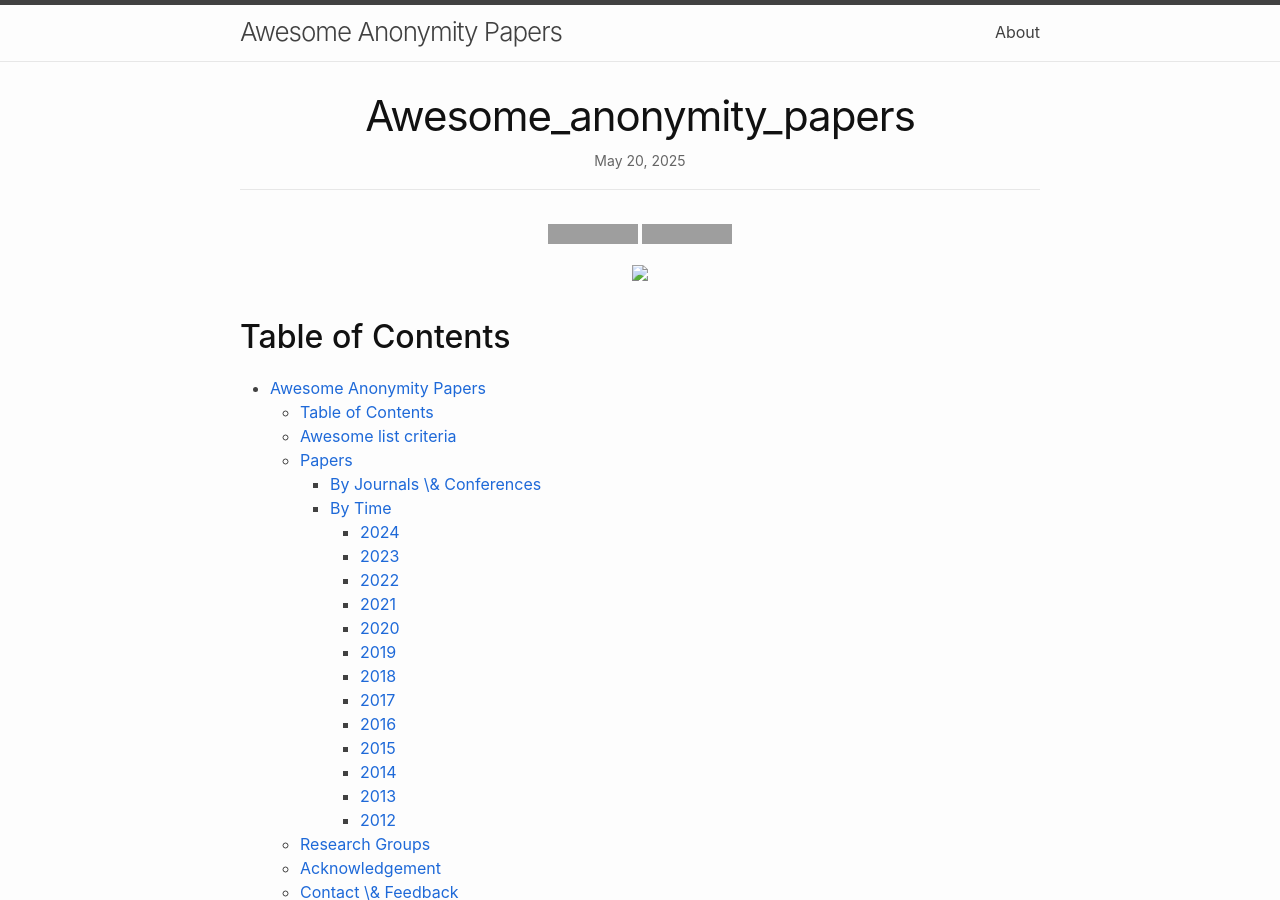
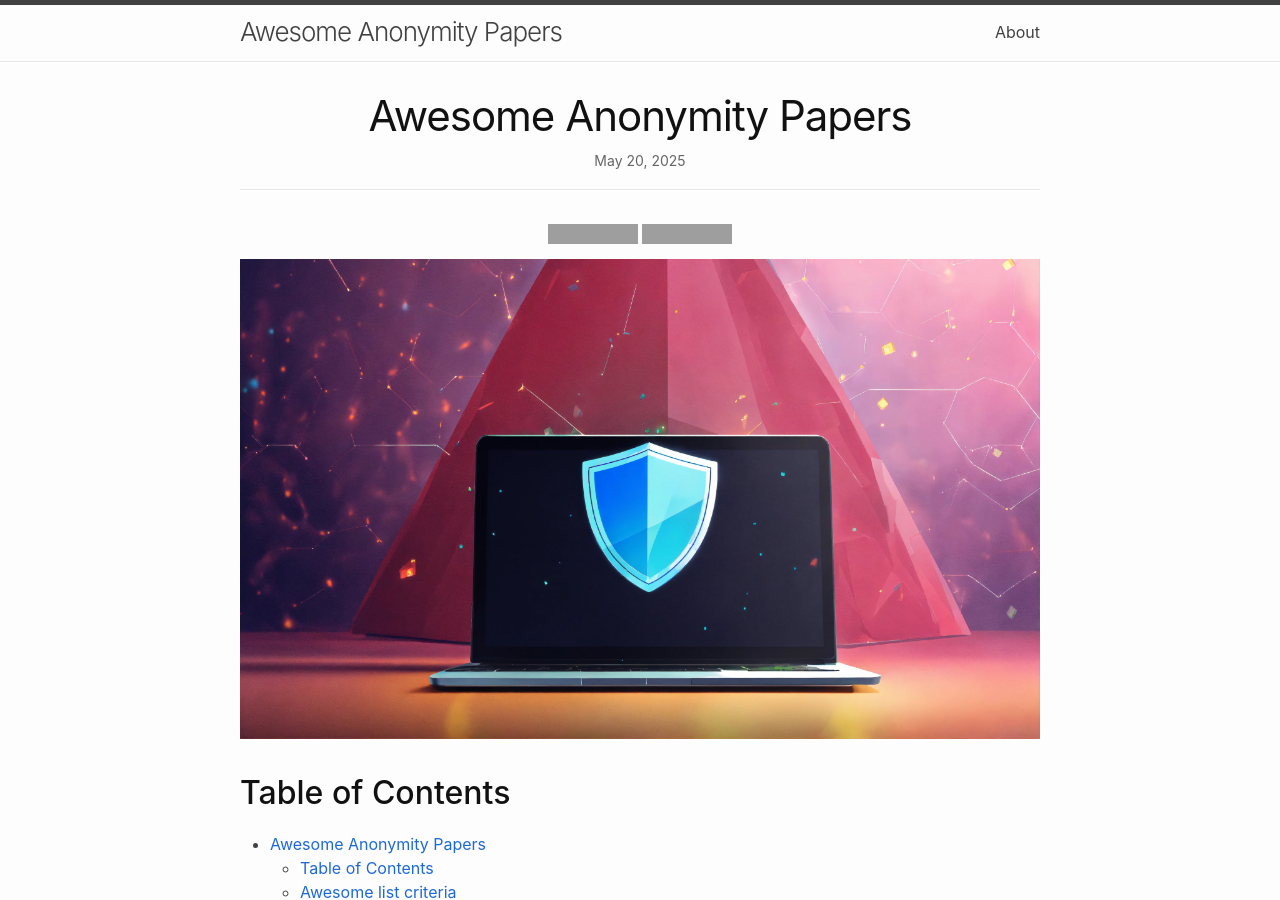
Before and after one commit to secdr/awesome-anonymity-papers, a Jekyll site: the page built from _posts/2025-05-20-awesome-anonymity-papers.md, in a window 1280 px wide and 900 px high. Built offline with Jekyll 4.4.1, drawn with Linux system fonts in a browser that asks for light colours; some of the changed text lies outside the part shown; grey boxes are pictures that could not be loaded.

Commit message:
Fix assets path & add subfooter.

```diff
--- a/_config.yml
+++ b/_config.yml
@@ -2,11 +2,10 @@
 # ------------------
 #
 title: Awesome Anonymity Papers
-#
 author:
   name: Qiang Zhang
   email: qzhang@stu.scu.edu.cn
-#
+
 # The `>` after `description:` means to ignore line-breaks until next key. If
 #   you wish to omit the line-break after the end of text, use `>-` instead.
 description: >
--- a/_includes/footer.html
+++ b/_includes/footer.html
@@ -26,7 +26,5 @@
     <div class="social-links">
       {%- include social.html -%}
     </div>
-
   </div>
-
 </footer>
--- a/_includes/sub-footer.html
+++ b/_includes/sub-footer.html
@@ -1,4 +1,15 @@
-{% comment %}
-  Use this to insert markup before the closing body tag.
-  For example, scripts that need to be executed after the document has finished loading.
-{% endcomment %}
+<div class="sub-footer">
+  <span id="sf-toggle" onclick="toggleSubFooter()">
+    <span class="sf-toggle-icon"></span>
+  </span>
+  <div id="sub-footer-container">
+    <div><small>Awesome Anonymity Papers by SECDR</small></div>
+  </div>
+</div>
+
+<script>
+  function toggleSubFooter() {
+    siteFooter = document.querySelector(".site-footer");
+    siteFooter.classList.toggle("sub-footer-hidden");
+  }
+</script>
--- a/_posts/2025-05-20-awesome_anonymity_papers.md
+++ b/_posts/2025-05-20-awesome-anonymity-papers.md
@@ -11,7 +11,7 @@ layout: post
 </p>
 
 <div style="text-align: center">
- <img src="../assets/cyber_security.jpg" atl="banner"/>
+ <img src="/assets/cyber_security.jpg" atl="banner"/>
 </div>
 
 ## Table of Contents
```
